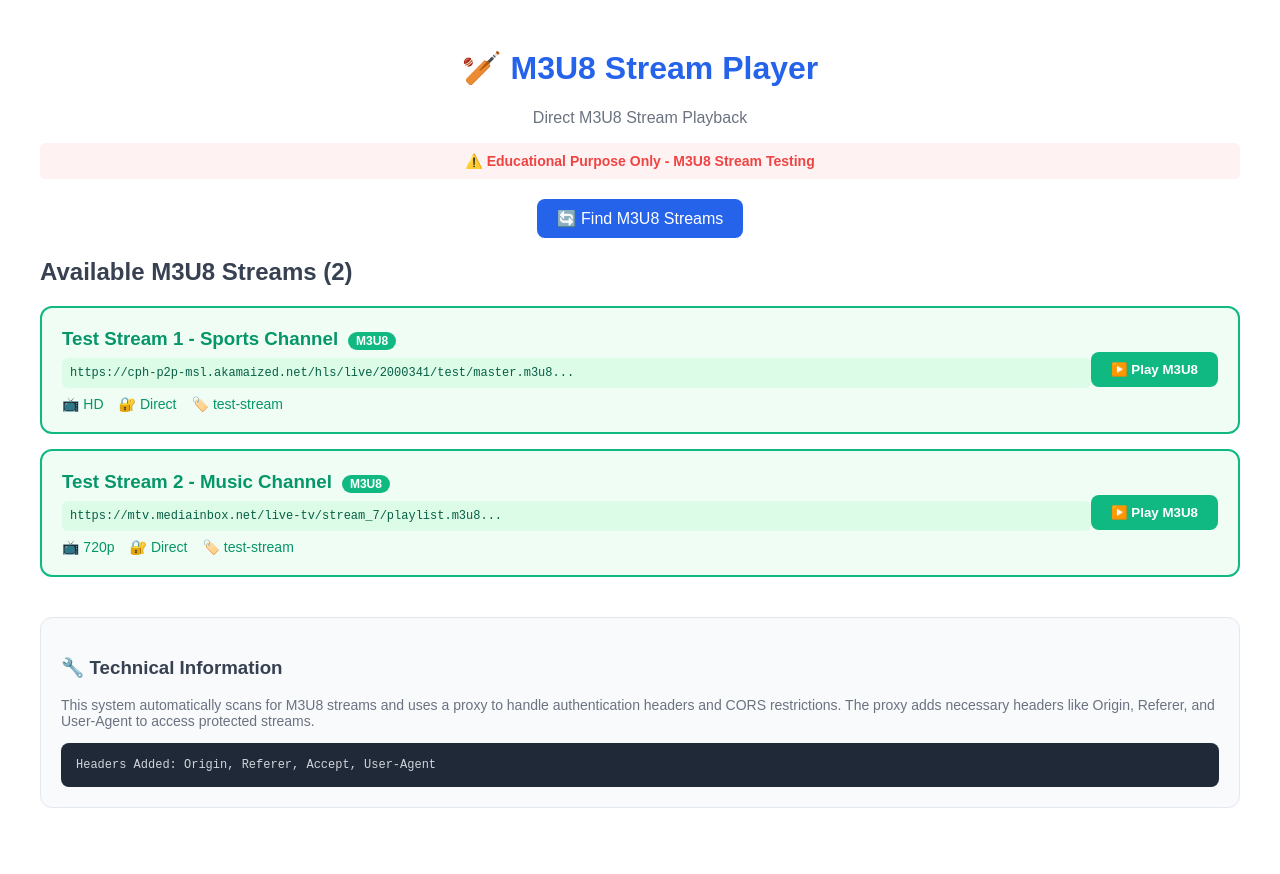
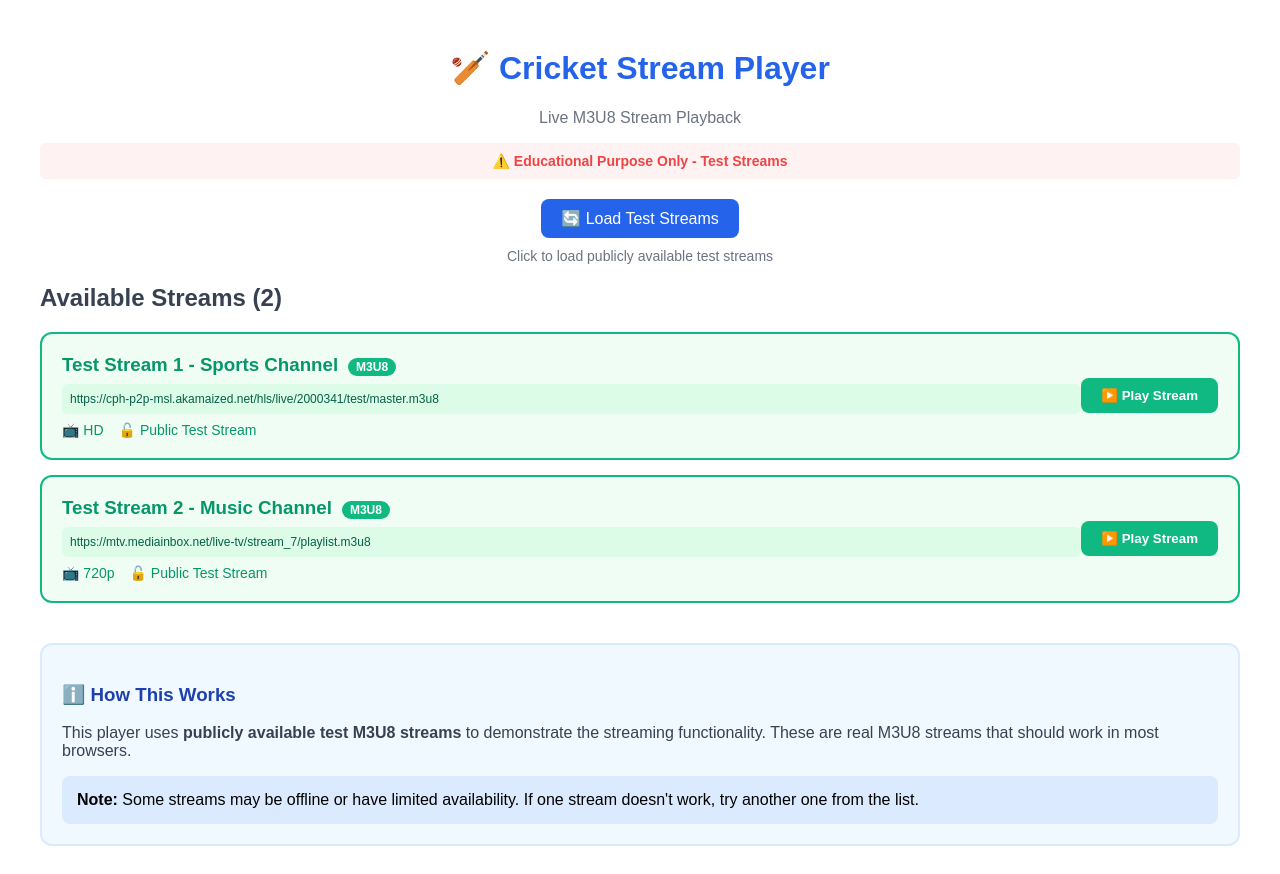
Before and after one commit to Samjo1985/crichd-tracker, a Next.js app: page / in a window 1280 px wide. Before the commit the page ends 836 px from the top, so only its background shows below. Built offline with nearby package versions, Linux system fonts and the light colour scheme.

Commit message:
Enhance M3U8 stream player and error handling
Updated stream fetching and player functionality with improved error handling and user feedback.

```diff
--- a/pages/index.js
+++ b/pages/index.js
@@ -11,10 +11,10 @@ export default function Home() {
   const fetchStreams = async () => {
     setLoading(true);
     try {
-      console.log('🔄 Fetching M3U8 streams...');
+      console.log('🔄 Fetching streams...');
       const response = await fetch('/api/matches');
       const data = await response.json();
-      console.log('📊 Streams found:', data);
+      console.log('📊 Streams response:', data);
 
       if (data.success) {
         setStreams(data.data);
@@ -27,6 +27,7 @@ export default function Home() {
   };
 
   const playStream = (stream) => {
+    console.log('🎯 Playing stream:', stream);
     setSelectedStream(stream);
     setPlayerError(false);
     setIsPlaying(false);
@@ -45,20 +46,41 @@ export default function Home() {
   const handleVideoLoad = () => {
     console.log('✅ Video loaded successfully');
     setIsPlaying(true);
+    setPlayerError(false);
   };
 
   const handleVideoError = (e) => {
     console.error('❌ Video error:', e);
+    console.error('Video error details:', videoRef.current?.error);
     setPlayerError(true);
     setIsPlaying(false);
   };
 
-  // Build the stream URL (with proxy if needed)
-  const getStreamUrl = (stream) => {
-    if (stream.requiresProxy) {
-      return `/api/proxy-stream?url=${encodeURIComponent(stream.m3u8Url)}`;
+  const handleVideoPlay = () => {
+    console.log('▶️ Video started playing');
+    setIsPlaying(true);
+    setPlayerError(false);
+  };
+
+  // Use HLS.js for better M3U8 support
+  const loadHLSPlayer = async (streamUrl) => {
+    if (typeof window !== 'undefined' && window.Hls) {
+      const video = videoRef.current;
+      if (video) {
+        const hls = new window.Hls();
+        hls.loadSource(streamUrl);
+        hls.attachMedia(video);
+        hls.on(window.Hls.Events.MANIFEST_PARSED, function() {
+          video.play().catch(e => {
+            console.error('Auto-play failed:', e);
+          });
+        });
+        hls.on(window.Hls.Events.ERROR, function(event, data) {
+          console.error('HLS error:', data);
+          setPlayerError(true);
+        });
+      }
     }
-    return stream.m3u8Url;
   };
 
   useEffect(() => {
@@ -67,13 +89,13 @@ export default function Home() {
 
   return (
     <div style={{ padding: 20, fontFamily: 'Arial', maxWidth: 1200, margin: '0 auto' }}>
-      <h1 style={{ color: '#2563eb', textAlign: 'center' }}>🏏 M3U8 Stream Player</h1>
-      <p style={{ textAlign: 'center', color: '#6b7280' }}>Direct M3U8 Stream Playback</p>
+      <h1 style={{ color: '#2563eb', textAlign: 'center' }}>🏏 Cricket Stream Player</h1>
+      <p style={{ textAlign: 'center', color: '#6b7280' }}>Live M3U8 Stream Playback</p>
       <p style={{ textAlign: 'center', fontSize: '14px', color: '#ef4444', background: '#fef2f2', padding: 10, borderRadius: 5 }}>
-        <strong>⚠️ Educational Purpose Only - M3U8 Stream Testing</strong>
+        <strong>⚠️ Educational Purpose Only - Test Streams</strong>
       </p>
 
-      {/* M3U8 VIDEO PLAYER */}
+      {/* VIDEO PLAYER OVERLAY */}
       {selectedStream && (
         <div style={{
           position: 'fixed',
@@ -145,14 +167,11 @@ export default function Home() {
                   padding: 20
                 }}>
                   <div style={{ fontSize: '48px', marginBottom: 20 }}>❌</div>
-                  <h3 style={{ color: '#ef4444', marginBottom: 10 }}>Stream Playback Failed</h3>
-                  <p style={{ marginBottom: 20 }}>The M3U8 stream cannot be played due to:</p>
-                  <ul style={{ textAlign: 'left', marginBottom: 20, color: '#d1d5db' }}>
-                    <li>Authentication requirements</li>
-                    <li>CORS restrictions</li>
-                    <li>Expired tokens</li>
-                    <li>Geo-blocking</li>
-                  </ul>
+                  <h3 style={{ color: '#ef4444', marginBottom: 10 }}>Stream Unavailable</h3>
+                  <p>This test stream might be offline or not accessible.</p>
+                  <p style={{ marginBottom: 20, fontSize: '14px', color: '#d1d5db' }}>
+                    Try a different stream or check your internet connection.
+                  </p>
 
                   <button
                     onClick={closePlayer}
@@ -171,7 +190,7 @@ export default function Home() {
               ) : (
                 <video
                   ref={videoRef}
-                  key={getStreamUrl(selectedStream)} // Force re-render when URL changes
+                  key={selectedStream.m3u8Url}
                   controls
                   autoPlay
                   playsInline
@@ -182,11 +201,12 @@ export default function Home() {
                   }}
                   onLoadedData={handleVideoLoad}
                   onError={handleVideoError}
-                  onPlay={() => setIsPlaying(true)}
-                  onPause={() => setIsPlaying(false)}
+                  onPlay={handleVideoPlay}
+                  onPlaying={handleVideoPlay}
                 >
-                  <source src={getStreamUrl(selectedStream)} type="application/x-mpegURL" />
-                  Your browser does not support M3U8 streams.
+                  <source src={selectedStream.m3u8Url} type="application/x-mpegURL" />
+                  <source src={selectedStream.m3u8Url} type="video/mp4" />
+                  Your browser does not support the video tag.
                 </video>
               )}
             </div>
@@ -197,25 +217,28 @@ export default function Home() {
                 background: '#374151',
                 padding: 10,
                 borderRadius: 6,
-                fontFamily: 'monospace',
                 fontSize: '12px',
                 wordBreak: 'break-all'
               }}>
-                <strong>M3U8 URL:</strong><br />
+                <strong>Stream URL:</strong><br />
                 {selectedStream.m3u8Url}
               </div>
 
-              <div style={{ display: 'flex', gap: 20, marginTop: 10 }}>
+              <div style={{ display: 'flex', gap: 20, marginTop: 10, alignItems: 'center' }}>
                 <span>Status:
                   <strong style={{
                     color: isPlaying ? '#10b981' : playerError ? '#ef4444' : '#f59e0b',
                     marginLeft: 5
                   }}>
-                    {isPlaying ? '▶️ Playing' : playerError ? '❌ Error' : '⏳ Loading'}
+                    {isPlaying ? '▶️ Playing' : playerError ? '❌ Error' : '⏳ Loading...'}
                   </strong>
                 </span>
-                <span>Proxy: {selectedStream.requiresProxy ? '✅ Enabled' : '❌ Disabled'}</span>
                 <span>Quality: {selectedStream.quality}</span>
+                {!isPlaying && !playerError && (
+                  <span style={{ color: '#f59e0b' }}>
+                    ⚠️ If stream doesn't play, try a different one
+                  </span>
+                )}
               </div>
             </div>
           </div>
@@ -237,11 +260,14 @@ export default function Home() {
             fontSize: '16px'
           }}
         >
-          {loading ? '🔄 Scanning for M3U8...' : '🔄 Find M3U8 Streams'}
+          {loading ? '🔄 Loading Streams...' : '🔄 Load Test Streams'}
         </button>
+        <p style={{ fontSize: '14px', color: '#6b7280', marginTop: 10 }}>
+          Click to load publicly available test streams
+        </p>
       </div>
 
-      <h2 style={{ color: '#374151' }}>Available M3U8 Streams ({streams.length})</h2>
+      <h2 style={{ color: '#374151' }}>Available Streams ({streams.length})</h2>
 
       {streams.length > 0 ? (
         <div style={{ display: 'grid', gap: 15 }}>
@@ -274,17 +300,15 @@ export default function Home() {
                   padding: 8,
                   borderRadius: 6,
                   fontSize: '12px',
-                  fontFamily: 'monospace',
                   wordBreak: 'break-all',
                   color: '#065f46',
                   marginBottom: 8
                 }}>
-                  {stream.m3u8Url.substring(0, 80)}...
+                  {stream.m3u8Url}
                 </div>
                 <div style={{ display: 'flex', gap: 15, fontSize: '14px', color: '#059669' }}>
                   <span>📺 {stream.quality}</span>
-                  <span>🔐 {stream.requiresProxy ? 'Proxy Required' : 'Direct'}</span>
-                  <span>🏷️ {stream.source || 'auto-detected'}</span>
+                  <span>🔓 Public Test Stream</span>
                 </div>
               </div>
 
@@ -301,7 +325,7 @@ export default function Home() {
                   whiteSpace: 'nowrap'
                 }}
               >
-                ▶️ Play M3U8
+                ▶️ Play Stream
               </button>
             </div>
           ))}
@@ -309,51 +333,42 @@ export default function Home() {
       ) : (
         !loading && (
           <div style={{ textAlign: 'center', padding: 40, color: '#6b7280' }}>
-            <div style={{ fontSize: '48px', marginBottom: 20 }}>🔍</div>
-            <h3>No M3U8 Streams Found</h3>
-            <p>Click "Find M3U8 Streams" to scan for available streams</p>
-            <p style={{ fontSize: '14px', marginTop: 10 }}>
-              The scanner looks for M3U8 URLs in website code
-            </p>
+            <div style={{ fontSize: '48px', marginBottom: 20 }}>📺</div>
+            <h3>No Streams Loaded</h3>
+            <p>Click "Load Test Streams" to see available streams</p>
           </div>
         )
       )}
 
       {loading && (
         <div style={{ textAlign: 'center', padding: 40 }}>
-          <div style={{ fontSize: '48px', marginBottom: 20 }}>🕸️</div>
-          <h3>Scanning Websites</h3>
-          <p>Looking for M3U8 stream URLs...</p>
-          <p style={{ fontSize: '14px', color: '#6b7280' }}>
-            Analyzing JavaScript, video tags, and data attributes
-          </p>
+          <div style={{ fontSize: '48px', marginBottom: 20 }}>⏳</div>
+          <h3>Loading Streams</h3>
+          <p>Fetching available test streams...</p>
         </div>
       )}
 
-      {/* Technical Info */}
+      {/* Information Section */}
       <div style={{
         marginTop: 40,
         padding: 20,
-        background: '#f8fafc',
+        background: '#f0f9ff',
         borderRadius: 12,
-        border: '1px solid #e2e8f0'
+        border: '2px solid #dbeafe'
       }}>
-        <h3 style={{ color: '#374151' }}>🔧 Technical Information</h3>
-        <p style={{ color: '#6b7280', fontSize: '14px' }}>
-          This system automatically scans for M3U8 streams and uses a proxy to handle
-          authentication headers and CORS restrictions. The proxy adds necessary headers
-          like Origin, Referer, and User-Agent to access protected streams.
+        <h3 style={{ color: '#1e40af' }}>ℹ️ How This Works</h3>
+        <p style={{ color: '#374151' }}>
+          This player uses <strong>publicly available test M3U8 streams</strong> to demonstrate
+          the streaming functionality. These are real M3U8 streams that should work in most browsers.
         </p>
         <div style={{
-          background: '#1f2937',
-          color: '#d1d5db',
+          background: '#dbeafe',
           padding: 15,
           borderRadius: 8,
-          fontSize: '12px',
-          fontFamily: 'monospace',
           marginTop: 10
         }}>
-          Headers Added: Origin, Referer, Accept, User-Agent
+          <strong>Note:</strong> Some streams may be offline or have limited availability.
+          If one stream doesn't work, try another one from the list.
         </div>
       </div>
     </div>
```
